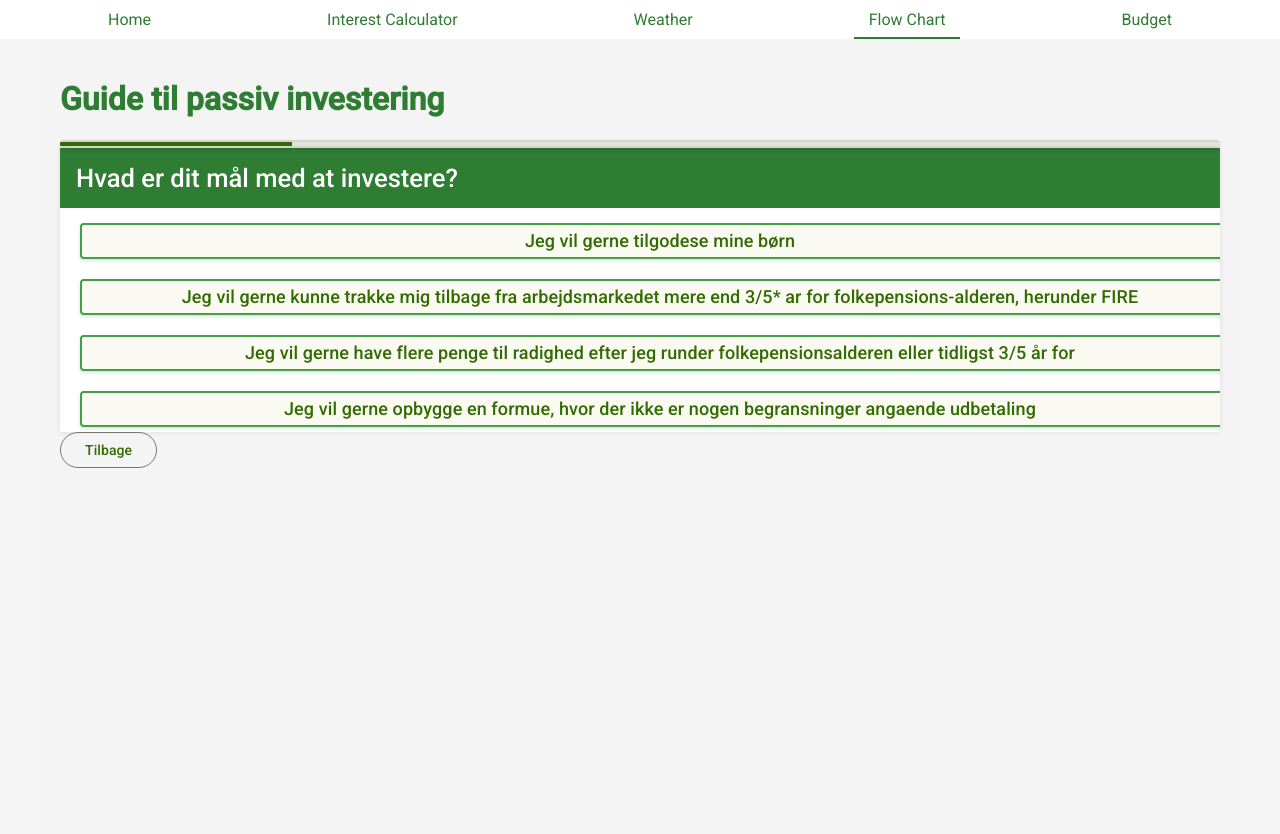
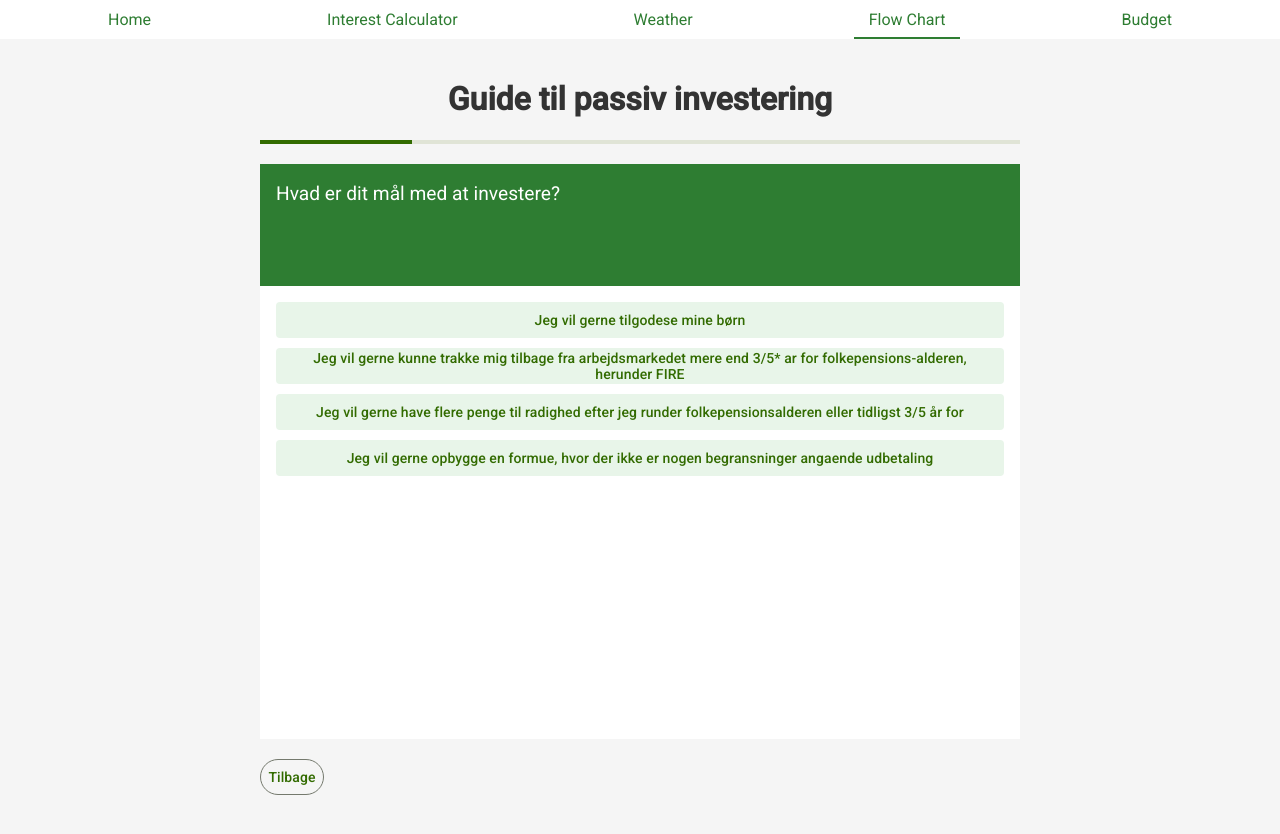
Before and after one commit to KThaulow/FireQuest, an Angular app in the folder FireQuestClient/: page /flow in a window 1280 px wide. Both pictures are taken after a click on the button "Ja". Shown: the top 834 px of the page. Built offline with nearby package versions, Linux system fonts and the light colour scheme.

Commit message:
Flow design

```diff
--- a/FireQuestClient/src/app/components/flowchart/flowchart.component.html
+++ b/FireQuestClient/src/app/components/flowchart/flowchart.component.html
@@ -1,7 +1,6 @@
 <div class="flowchart-wrapper">
   <h1>Guide til passiv investering</h1>
 
-  <!-- Angular Material Progress Bar -->
   <mat-progress-bar
     mode="determinate"
     [value]="progressPercentage"
@@ -11,33 +10,48 @@
 
   <div class="flow-container">
     <div class="flow-content">
-      <mat-card
-        class="modern-card"
-        [ngClass]="{
-          'slide-out': isTransitioning,
-          'left': transitionDirection === 'left',
-          'right': transitionDirection === 'right'
-        }">
-        <ng-container *ngIf="currentNode">
-          <ng-container *ngIf="currentNode.type === 'question'">
+      <div class="card-container">
+        <mat-card class="modern-card current-card">
+          <ng-container *ngTemplateOutlet="nodeContent; context: {$implicit: currentNode}"></ng-container>
+        </mat-card>
+
+        <mat-card class="modern-card next-card" *ngIf="nextNode">
+          <ng-container *ngTemplateOutlet="nodeContent; context: {$implicit: nextNode}"></ng-container>
+        </mat-card>
+      </div>
+    </div>
+  </div>
+
+  <div class="navigation-buttons">
+    <div class="back-button-placeholder"></div>
+    <button *ngIf="canGoBack" (click)="goBack()"
+            mat-stroked-button
+            class="back-button">
+      Tilbage
+    </button>
+  </div>
+</div>
+
+<ng-template #nodeContent let-node>
+  <ng-container *ngIf="node.type === 'question'">
     <mat-card-header class="question">
-              <mat-card-title >{{ currentNode.content }}</mat-card-title>
+      <mat-card-title>{{ node.content }}</mat-card-title>
     </mat-card-header>
     <mat-card-content class="options">
-              <button *ngFor="let option of currentNode.next"
+      <button *ngFor="let option of node.next"
               (click)="selectAnswer(option.answer)"
-                      mat-raised-button
+              mat-stroked-button
               color="primary"
               class="option-button">
         {{ option.answer }}
       </button>
     </mat-card-content>
   </ng-container>
-          <ng-container *ngIf="currentNode.type === 'result'">
+  <ng-container *ngIf="node.type === 'result'">
     <mat-card-header class="result">
-              <mat-card-title >{{ currentNode.content }}</mat-card-title>
+      <mat-card-title>{{ node.content }}</mat-card-title>
     </mat-card-header>
-            <mat-card-content>
+    <mat-card-content class="reset">
       <button (click)="resetFlow()"
               mat-stroked-button
               class="reset-button">
@@ -45,62 +59,8 @@
       </button>
     </mat-card-content>
   </ng-container>
-          <div *ngIf="currentNode.infoBox" class="info-box">
+  <div *ngIf="node.infoBox" class="info-box">
     <h3>Info</h3>
-            <p>{{ currentNode.infoBox }}</p>
+    <p>{{ node.infoBox }}</p>
   </div>
-        </ng-container>
-      </mat-card>
-
-      <mat-card *ngIf="nextNode"
-                class="modern-card"
-                [ngClass]="{
-                  'slide-in': isTransitioning,
-                  'left': transitionDirection === 'left',
-                  'right': transitionDirection === 'right'
-                }">
-        <ng-container *ngIf="nextNode">
-          <ng-container *ngIf="nextNode.type === 'question'">
-            <mat-card-header class="question">
-              <mat-card-title >{{ nextNode.content }}</mat-card-title>
-            </mat-card-header>
-            <mat-card-content class="options">
-              <button *ngFor="let option of nextNode.next"
-                      (click)="selectAnswer(option.answer)"
-                      mat-raised-button
-                      color="primary"
-                      class="option-button">
-                {{ option.answer }}
-              </button>
-            </mat-card-content>
-          </ng-container>
-          <ng-container *ngIf="nextNode.type === 'result'">
-            <mat-card-header class="result">
-            <mat-card-title >{{ nextNode.content }}</mat-card-title>
-          </mat-card-header>
-            <mat-card-content>
-              <button (click)="resetFlow()"
-                      mat-stroked-button
-                      class="reset-button">
-                Start forfra
-              </button>
-            </mat-card-content>
-          </ng-container>
-          <div *ngIf="nextNode.infoBox" class="info-box">
-            <h3>Info</h3>
-            <p>{{ nextNode.infoBox }}</p>
-          </div>
-        </ng-container>
-      </mat-card>
-    </div>
-  </div>
-
-  <div class="navigation-buttons">
-    <!-- Angular Material Button for navigation -->
-    <button *ngIf="canGoBack" (click)="goBack()"
-            mat-stroked-button
-            class="back-button">
-      Tilbage
-    </button>
-  </div>
-</div>
+</ng-template>
--- a/FireQuestClient/src/app/components/flowchart/flowchart.component.scss
+++ b/FireQuestClient/src/app/components/flowchart/flowchart.component.scss
@@ -1,172 +1,160 @@
 @import '../../../styles.scss';
 
-/* General Layout */
+/* Flowchart Wrapper */
 .flowchart-wrapper {
   display: flex;
   flex-direction: column;
-  height: 100vh;
-  font-family: 'Roboto', sans-serif;
-  background-color: #f4f4f4;
-  color: #333;
+  height: 100vh; /* Full viewport height */
+  max-width: 800px;
+  margin: 0 auto;
   padding: 20px;
   box-sizing: border-box;
-  max-width: 1200px; /* Max width set to 1200px */
-  margin: 0 auto; /* Centered the flowchart */
-  position: relative; /* Added for positioning the back button */
+}
+
+/* Header */
+h1 {
+  text-align: center;
+  color: #333;
 }
 
 /* Progress Bar */
 .progress-bar {
-  height: 8px;
-  background-color: #d3d3d3;
-  position: relative;
-  z-index: 10;
-  border-radius: 4px;
-  overflow: hidden;
-  box-shadow: 0 2px 4px rgba(0, 0, 0, 0.1);
+  margin-bottom: 20px;
 }
 
-.progress {
-  height: 100%;
-  background-color: #2e7d32; /* Darker green */
-  transition: width 0.3s ease-in-out;
-  border-radius: 4px;
+/* Flow Container */
+.flow-container {
+  background-color: #f5f5f5;
+  border-radius: 0px;
+  overflow: hidden;
+  flex: 1; /* Take remaining vertical space */
+  position: relative; /* For positioning the card container */
 }
-/* Updated Card Styles */
+
+/* Flow Content */
+.flow-content {
+  position: absolute;
+  top: 0;
+  bottom: 20px; /* Adjust based on the height of navigation-buttons */
+  left: 0;
+  right: 0;
+  overflow: hidden;
+}
+
+/* Card Container */
+.card-container {
+  position: absolute;
+  display: flex;
+  width: 200%; /* Double the width to accommodate two cards side by side */
+  left: 0;
+  top: 0;
+  height: 100%; /* Full height of the container */
+  border-radius: 0px;
+}
+
+/* Modern Card */
 .modern-card {
-  background-color: $white;
-  border-radius: 0; /* Consistent corner rounding */
+  width: 50%; /* Each card takes up half of the container width */
+  flex-shrink: 0;
+  background-color: #ffffff;
+  display: flex;
+  flex-direction: column;
+  height: 100%; /* Full height of the container */
   box-shadow: 0px 0px 5px rgba(0, 0, 0, 0.1); /* Softer shadow */
-  display: flex;
-  flex-direction: column; /* Ensure button is at the bottom */
-  height: auto; /* Let the card height adjust based on content */
-  overflow: hidden; /* Hide overflow to prevent buttons from sticking out */
+  border-radius: 0px;
+}
 
+/* Card Header */
 mat-card-header {
   background-color: $dark-green;
-    color: $white;
+  color: white;
   padding: 16px;
-    border-radius: 0; /* Consistent corner rounding */
-    position: relative; /* Ensure it stays at the top */
+  min-height: 90px;
 }
 
+/* Card Title */
 mat-card-title {
-    font-size: 1.6em;
-    font-weight: 500;
+  margin: 0;
+  font-size: 1.2em;
 }
 
+/* Card Content */
 mat-card-content {
-    color: $anthracite-grey;
-    padding: 5px 20px;
-    flex: 1; /* Make content area flexible to push button down */
-    overflow: hidden; /* Hide overflow in case of content spill */
+  padding: 16px;
+  flex-grow: 1;
+  display: flex;
+  flex-direction: column;
 }
 
-  mat-card-actions {
+/* Options and Reset */
+.options, .reset {
+  display: flex;
+  flex-direction: column;
+  gap: 10px;
+}
+
+/* Option and Reset Buttons */
+.option-button, .reset-button {
+  padding: 10px;
+  border: none;
+  background-color: #E8F5E9;
+  color: #4CAF50;
+  border-radius: 4px;
+  cursor: pointer;
+  transition: background-color 0.3s;
+
+  &:hover {
+    background-color: #C8E6C9;
+  }
+}
+
+/* Info Box */
+.info-box {
+  margin-top: 16px;
+  padding: 10px;
+  background-color: #E3F2FD;
+  border-radius: 0px;
+
+  h3 {
+    margin-top: 0;
+    color: #1976D2;
+  }
+}
+
+/* Navigation Buttons */
+.navigation-buttons {
+  margin-top: 0px;
+  display: flex;
+  justify-content: flex-start;
+  position: relative; /* Make sure it stays in place */
+  bottom: 0;
+  left: 0;
+  right: 0;
+  height: 60px; /* Ensure it fits the reserved space */
+  z-index: 10; /* Above other content */
+}
+
+/* Placeholder for Back Button */
+.navigation-buttons .back-button-placeholder {
+  display: none; /* Hide placeholder but reserve space */
+  height: 100%;
+}
+
+/* Back Button */
+.back-button {
   display: flex;
   justify-content: center;
-    padding: 0;
-
-    a[mat-stroked-button] {
+  padding: 0px;
   border-color: $dark-green;
   color: $dark-green;
+
   &:hover {
     background-color: $dark-green;
     color: $white;
   }
 }
+
+/* Show the back button only if there's a previous page */
+.show-back-button .back-button-placeholder {
+  display: block; /* Show placeholder if back button should be visible */
 }
-}
-
-/* Options and Buttons */
-.options {
-  display: flex;
-  flex-direction: column; /* Stack buttons vertically */
-  gap: 20px; /* Spacing between buttons */
-  width: 100%; /* Full width of container */
-  margin-top: 10px; /* Add margin to ensure buttons don’t stick to content above */
-}
-
-.option-button, .reset-button {
-  background-color: white; /* White background */
-  color: #43a047; /* Green text */
-  border: 2px solid #43a047; /* Green border */
-  padding: 16px; /* Adjusted padding for better text visibility */
-  font-size: 18px;
-  cursor: pointer;
-  border-radius: 4px;
-  transition: background-color 0.3s ease, box-shadow 0.3s ease;
-  font-weight: 500;
-  box-shadow: 0 2px 4px rgba(0, 0, 0, 0.12); /* Material light shadow */
-  width: 100%; /* Equal width */
-  text-align: center; /* Center text */
-  display: flex;
-  align-items: center; /* Center text vertically */
-  justify-content: center; /* Center text horizontally */
-  box-sizing: border-box; /* Ensure padding is included in button size */
-}
-
-.option-button:hover, .reset-button:hover {
-  background-color: #e8f5e9; /* Lighter green background on hover */
-  color: #43a047; /* Maintain green text color */
-  box-shadow: 0 4px 8px rgba(0, 0, 0, 0.15); /* Stronger hover shadow */
-}
-
-/* Animations */
-.slide-in.left {
-  animation: slideInLeft 0.5s forwards;
-}
-
-.slide-out.left {
-  animation: slideOutLeft 0.5s forwards;
-}
-
-.slide-in.right {
-  animation: slideInRight 0.5s forwards;
-}
-
-.slide-out.right {
-  animation: slideOutRight 0.5s forwards;
-}
-
-@keyframes slideInLeft {
-  from { transform: translateX(100%); }
-  to { transform: translateX(0); }
-}
-
-@keyframes slideOutLeft {
-  from { transform: translateX(0); }
-  to { transform: translateX(-100%); }
-}
-
-@keyframes slideInRight {
-  from { transform: translateX(-100%); }
-  to { transform: translateX(0); }
-}
-
-@keyframes slideOutRight {
-  from { transform: translateX(0); }
-  to { transform: translateX(100%); }
-}
-
-/* Info Box Styling */
-.info-box {
-  background-color: #e8f5e9; /* Light green background */
-  color: #2e7d32; /* Darker green text */
-  padding: 20px;
-  margin-top: 20px;
-  border-radius: 8px;
-  box-shadow: 0 4px 6px rgba(0, 0, 0, 0.1);
-  text-align: left;
-}
-
-.info-box h3 {
-  font-size: 20px;
-  margin-bottom: 10px;
-}
-
-.info-box p {
-  margin: 0;
-  font-size: 16px;
-  line-height: 1.5;
-}
--- a/FireQuestClient/src/app/components/flowchart/flowchart.component.ts
+++ b/FireQuestClient/src/app/components/flowchart/flowchart.component.ts
@@ -17,7 +17,6 @@ export class FlowchartComponent implements OnInit {
   currentNode!: FlowNode;
   nextNode: FlowNode | null = null;
   nodeHistory: FlowNode[] = [];
-  transitionDirection: 'left' | 'right' = 'left';
   isTransitioning = false;
   progressPercentage = 0;
 
@@ -30,8 +29,9 @@ export class FlowchartComponent implements OnInit {
   }
 
   selectAnswer(answer: string): void {
+    if (this.isTransitioning) return;
+
     this.nextNode = this.flowService.selectAnswer(this.currentNode, answer);
-    this.transitionDirection = 'left';
     this.isTransitioning = true;
 
     setTimeout(() => {
@@ -40,14 +40,14 @@ export class FlowchartComponent implements OnInit {
       this.nextNode = null;
       this.isTransitioning = false;
       this.updateProgress();
-    }, 500);
+    }, 500); // Match this with your transition duration in SCSS
   }
 
   goBack(): void {
-    if (this.canGoBack) {
-      this.transitionDirection = 'right';
+    if (!this.canGoBack || this.isTransitioning) return;
+
+    this.isTransitioning = true;
     this.nextNode = this.nodeHistory[this.nodeHistory.length - 2];
-      this.isTransitioning = true;
 
     setTimeout(() => {
       this.nodeHistory.pop();
@@ -55,8 +55,7 @@ export class FlowchartComponent implements OnInit {
       this.nextNode = null;
       this.isTransitioning = false;
       this.updateProgress();
-      }, 500);
-    }
+    }, 500); // Match this with your transition duration in SCSS
   }
 
   resetFlow(): void {
@@ -75,8 +74,7 @@ export class FlowchartComponent implements OnInit {
     const maxDepth = this.flowService.findMaxDepth(this.currentNode);
     this.progressPercentage = (this.nodeHistory.length / (maxDepth + this.nodeHistory.length)) * 100;
 
-    if(this.currentNode.type == 'result')
-    {
+    if (this.currentNode.type === 'result') {
       this.progressPercentage = 100;
     }
   }
```
Lines whose indentation alone changed are shown as unchanged.
